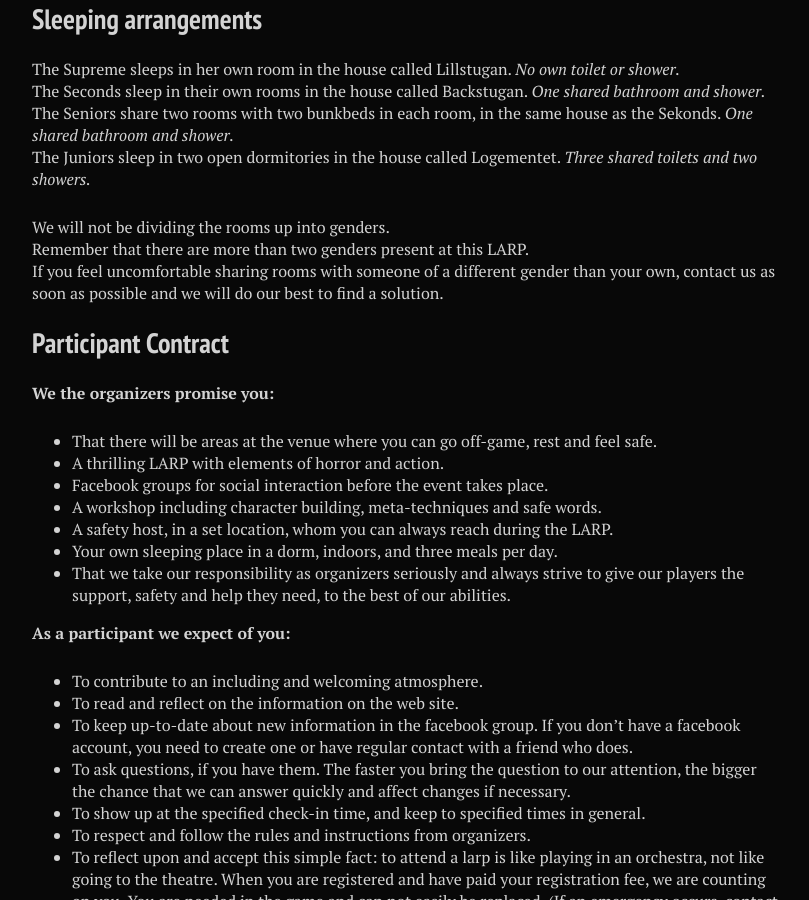
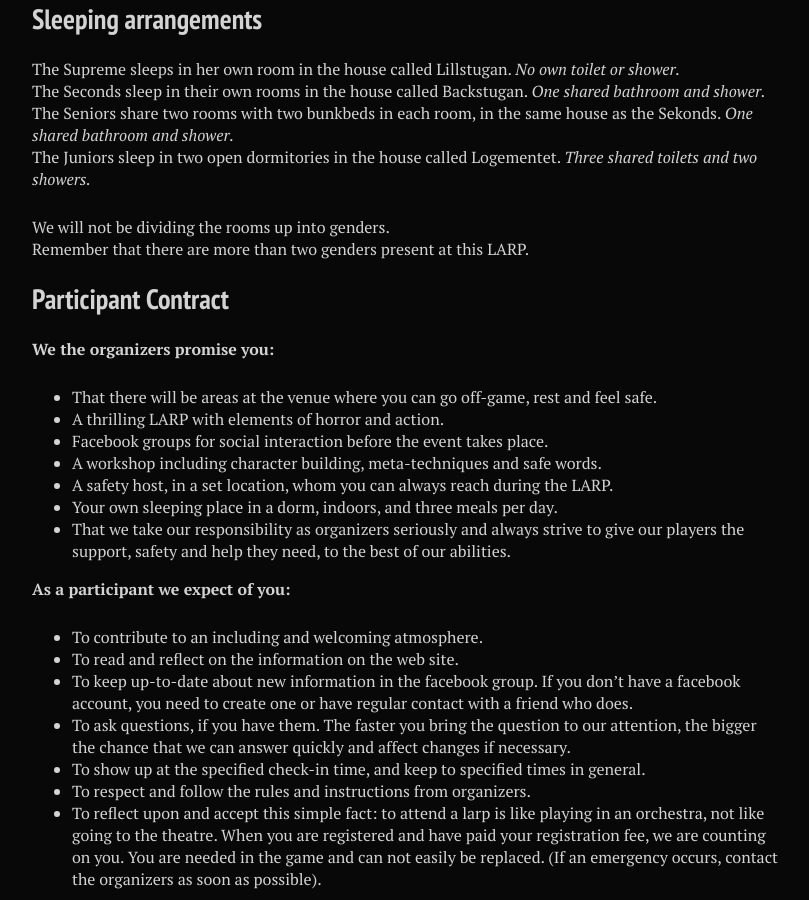
Before and after one commit to stanislavb/en.coven.nu, a Jekyll site: the page built from practical/index.md, in a window 1280 px wide and 900 px high, scrolled down 2285 px. Shown: the whole window, without its empty margins (288-1097 px from the left). Built offline with Jekyll 4.4.1, drawn with Linux system fonts in a browser that asks for light colours; nearby versions of some CDN libraries.

Commit message:
Update index.md

```diff
--- a/practical/index.md
+++ b/practical/index.md
@@ -87,7 +87,6 @@ The Juniors sleep in two open dormitories in the house called Logementet. *Three
 
 We will not be dividing the rooms up into genders.
 Remember that there are more than two genders present at this LARP.
-If you feel uncomfortable sharing rooms with someone of a different gender than your own, contact us as soon as possible and we will do our best to find a solution.
 
 ## Participant Contract
 
```
